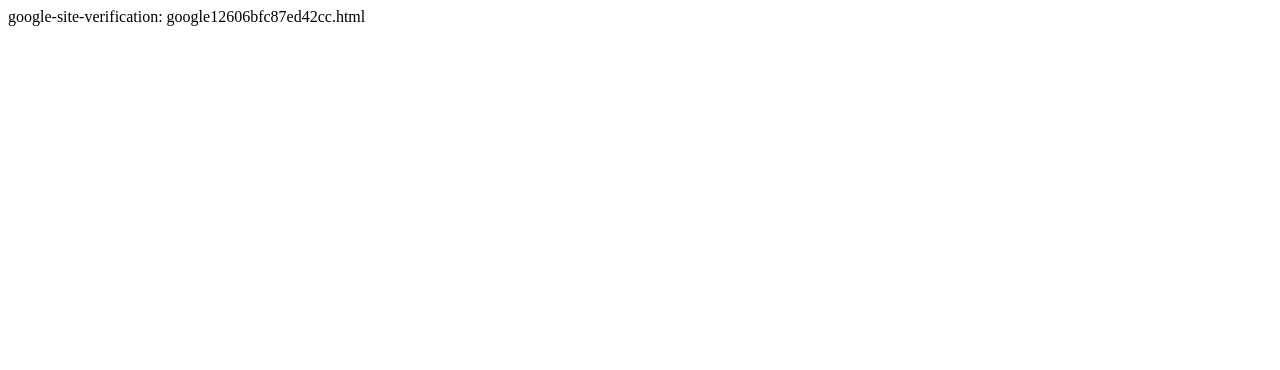
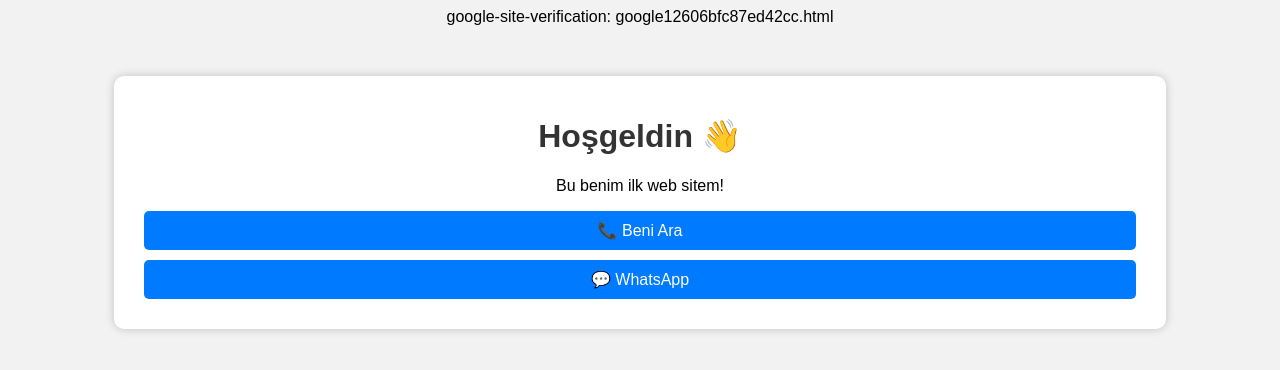
Before and after one commit to bacharasad607-ops/diamondstars70.com, a plain HTML site: page index.html in a window 1280 px wide. Drawn offline with Linux system fonts and the light colour scheme.

Commit message:
Update index.html

```diff
--- a/index.html
+++ b/index.html
@@ -1 +1,47 @@
 google-site-verification: google12606bfc87ed42cc.html
+      <!DOCTYPE html>
+<html lang="tr">
+<head>
+    <meta charset="UTF-8">
+    <meta name="viewport" content="width=device-width, initial-scale=1.0">
+    <title>Benim Sitem</title>
+    <style>
+        body {
+            font-family: Arial;
+            text-align: center;
+            background-color: #f2f2f2;
+        }
+        h1 {
+            color: #333;
+        }
+        .box {
+            background: white;
+            padding: 20px;
+            margin: 50px auto;
+            width: 80%;
+            border-radius: 10px;
+            box-shadow: 0px 0px 10px rgba(0,0,0,0.2);
+        }
+        a {
+            display: block;
+            margin: 10px;
+            text-decoration: none;
+            color: white;
+            background: #007bff;
+            padding: 10px;
+            border-radius: 5px;
+        }
+    </style>
+</head>
+<body>
+
+<div class="box">
+    <h1>Hoşgeldin 👋</h1>
+    <p>Bu benim ilk web sitem!</p>
+
+    <a href="tel:05555524144">📞 Beni Ara</a>
+    <a href="https://wa.me/905555524144">💬 WhatsApp</a>
+</div>
+
+</body>
+</html>
```
